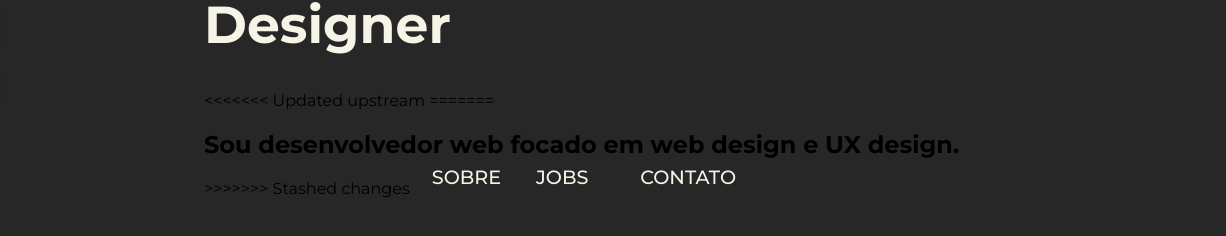
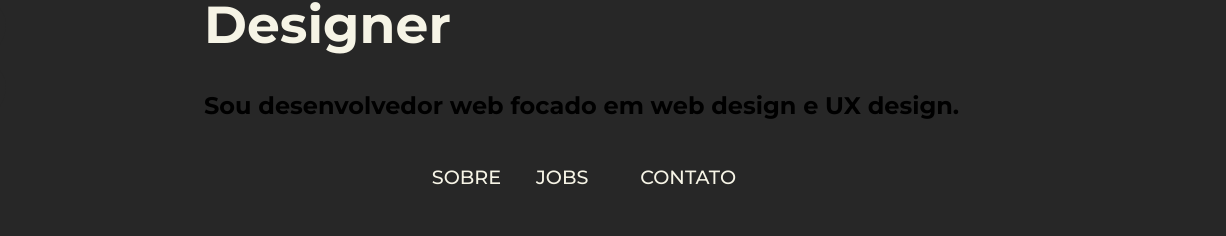
Before and after one commit to kennyb0t/kennyb0t.github.io, a plain HTML site: page index.html in a window 1280 px wide. Shown: the part 220-456 px from the top of the page, 54-1280 px from the left. Drawn offline with Linux system fonts and the light colour scheme.

Commit message:
UpdatePatch_v1.1

```diff
--- a/index.html
+++ b/index.html
@@ -14,11 +14,7 @@
 <body>
     <div class="main-title">
         <h1 class="title">Front-End | Video Editor | Web Designer</h1>
-<<<<<<< Updated upstream
-
-=======
         <h2 class="sub-title">Sou desenvolvedor web focado em web design e UX design.</h2>
->>>>>>> Stashed changes
     </div>
     <nav class="navMenu">
         <a href="#">SOBRE</a>
--- a/style.css
+++ b/style.css
@@ -82,6 +82,7 @@ a {
 .sociais {
     position: fixed;
     top: 20px;
+    width: 5%;
 }
 
 .sociais ul {
@@ -153,9 +154,11 @@ a {
     position: relative;
     margin-top: 150px;
     margin-left: 250px;
+    width: fit-content;
 }
 
 .title {
     color: #f6f4e6;
     font-size: 52px;
+    width: fit-content;
 }
```
Also changed, not shown: img/01/android-chrome-192x192.png (renamed from img/favicon_io/android-chrome-192x192.png), img/01/android-chrome-512x512.png (renamed from img/favicon_io/android-chrome-512x512.png), img/01/apple-touch-icon.png (renamed from img/favicon_io/apple-touch-icon.png), img/01/favicon-16x16.png (renamed from img/favicon_io/favicon-16x16.png), img/01/favicon-32x32.png (renamed from img/favicon_io/favicon-32x32.png), img/01/favicon.ico (renamed from img/favicon_io/favicon.ico).
